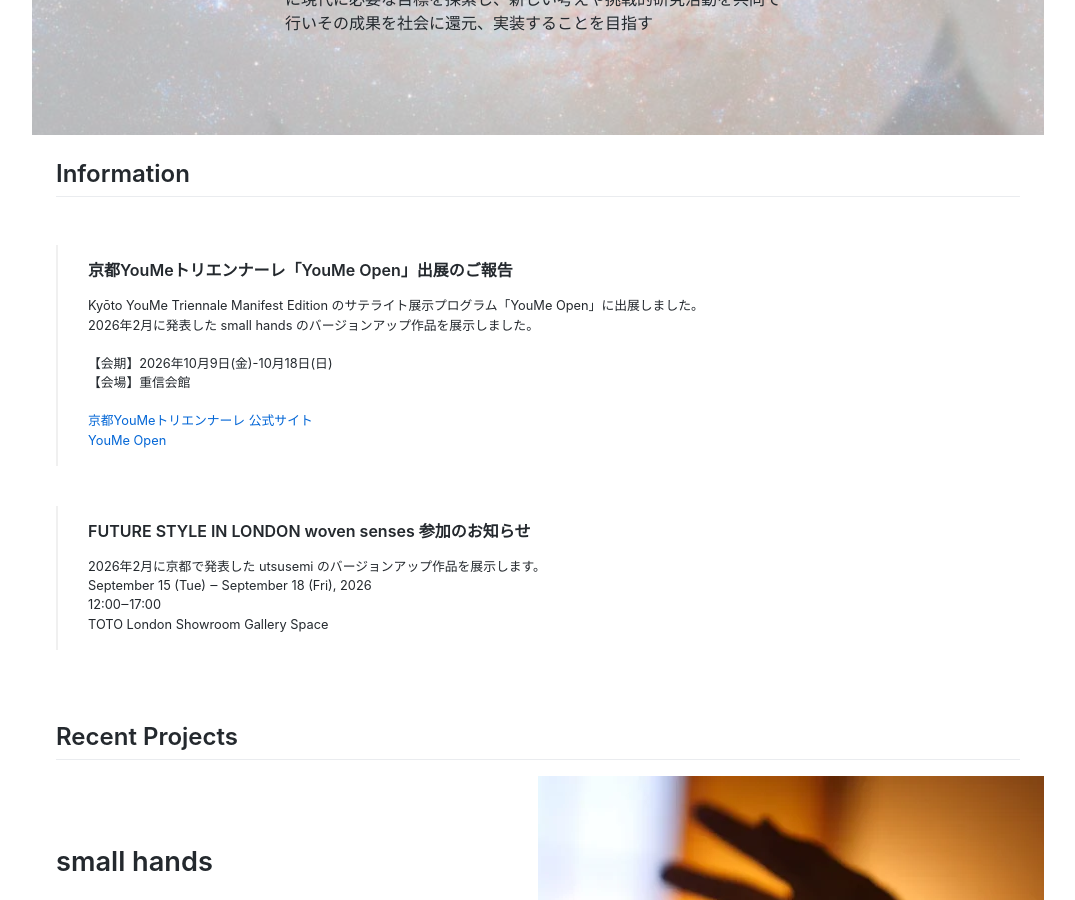
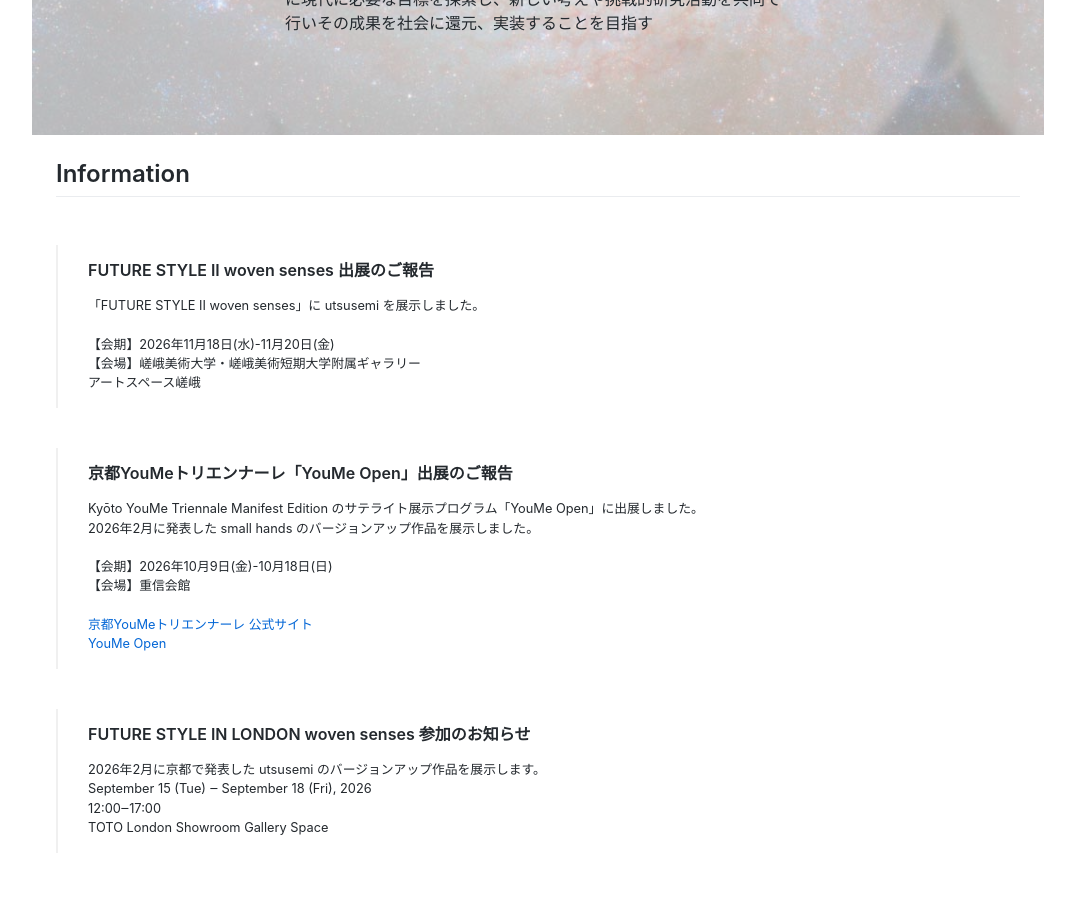
Before and after one commit to natural-intelligence-research/natural-intelligence-research.github.io, a Jekyll site: the page built from index.html, in a window 1280 px wide and 900 px high, scrolled down 460 px. Shown: the whole window, without its empty margins (102-1177 px from the left). Built offline with Jekyll 4.4.1, drawn with Linux system fonts in a browser that asks for light colours; comment, search, counter and statistics services are not loaded.

Commit message:
add future style ii exhibition report

```diff
--- a/_data/information.yml
+++ b/_data/information.yml
@@ -1,3 +1,11 @@
+- title: FUTURE STYLE II woven senses 出展のご報告
+  done: false
+  detail: |
+    「FUTURE STYLE II woven senses」に utsusemi を展示しました。
+
+    【会期】2026年11月18日(水)-11月20日(金)
+    【会場】嵯峨美術大学・嵯峨美術短期大学附属ギャラリー
+    アートスペース嵯峨
 - title: 京都YouMeトリエンナーレ「YouMe Open」出展のご報告
   done: false
   detail: |
```
